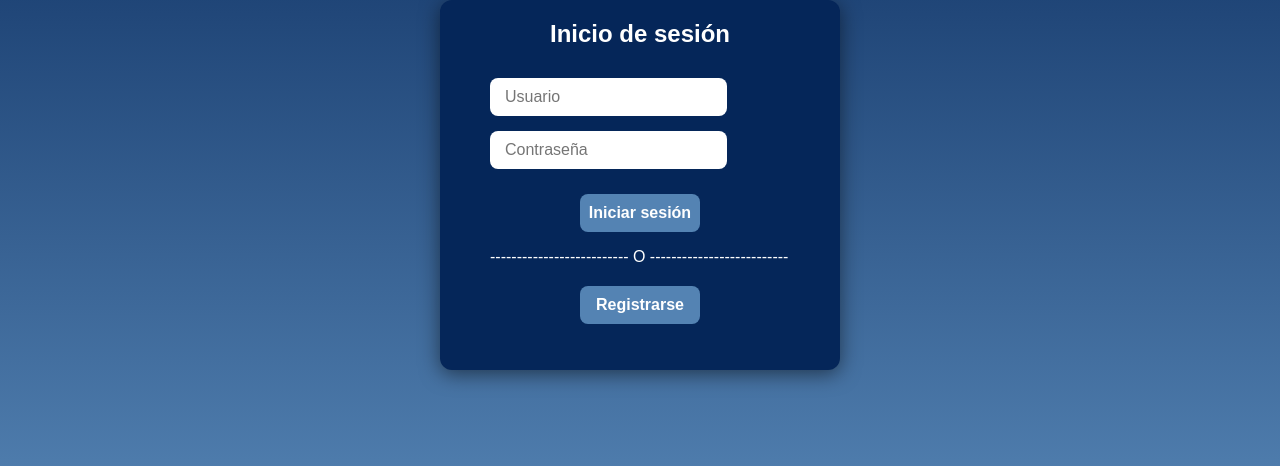
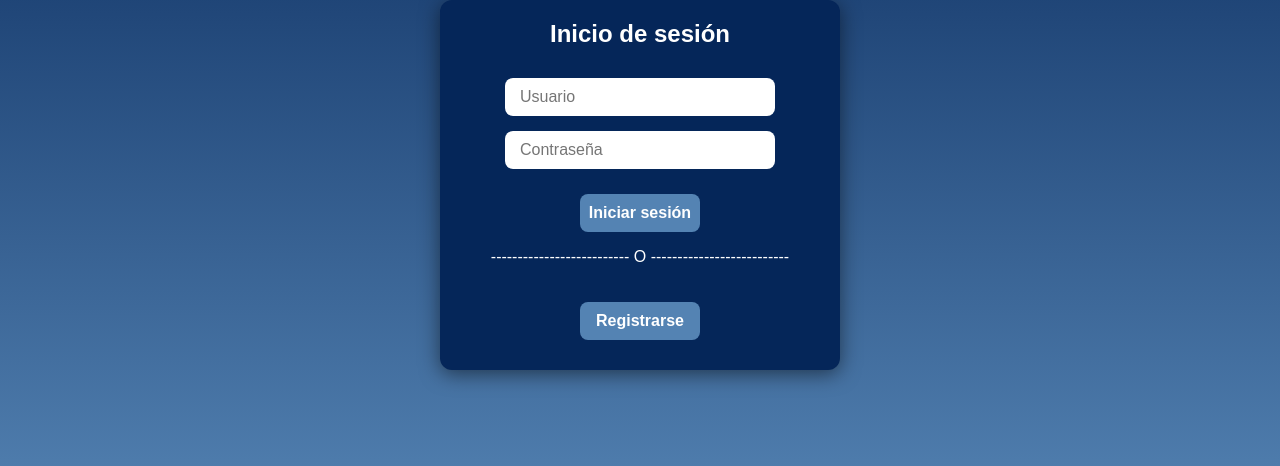
Before and after one commit to Horgito51/DesarolloJ-KADI-soft, a website built with webpack: page login.html in a window 1280 px wide. Shown: the part 270-736 px from the top of the page. Built offline with nearby package versions, Linux system fonts and the light colour scheme.

Commit message:
Ahora si div centrado

```diff
--- a/css/formularios.css
+++ b/css/formularios.css
@@ -75,6 +75,13 @@ body {
   max-width: 300px;
 }
 
+.formulario form {
+  display: flex;
+  flex-direction: column;
+  align-items: center;  /* centra los hijos (inputs, botones) horizontalmente */
+  width: 100%;
+}
+
 .boton {
   display: flex;
   flex-direction: column;
@@ -133,6 +140,8 @@ body {
 
 
 .formulario input {
+  width: 80%;              /* ajusta el ancho dentro del rectángulo */
+  max-width: 350px;        /* límite máximo opcional */
   padding: 10px 15px;
   border: none;
   border-radius: 8px;
@@ -140,6 +149,7 @@ body {
   font-size: 16px;
   margin-bottom: 15px;
 }
+
 
 
 
```
